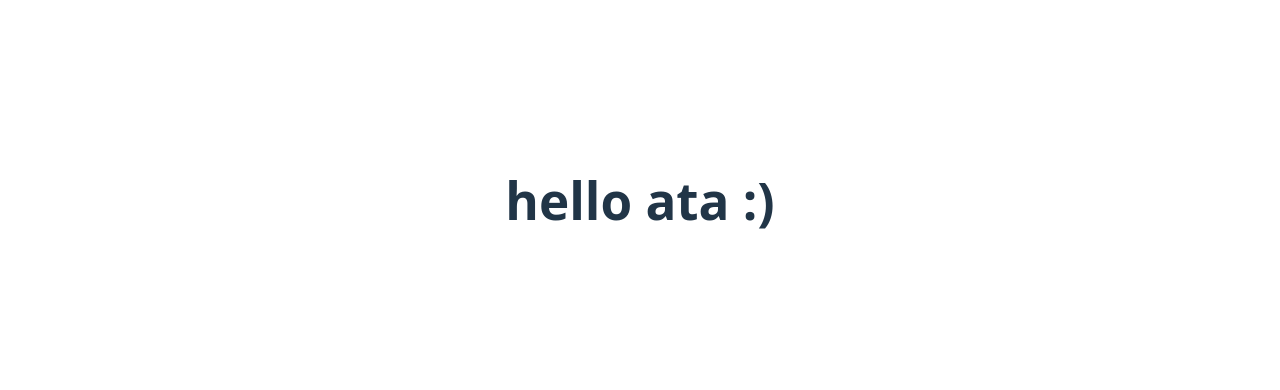
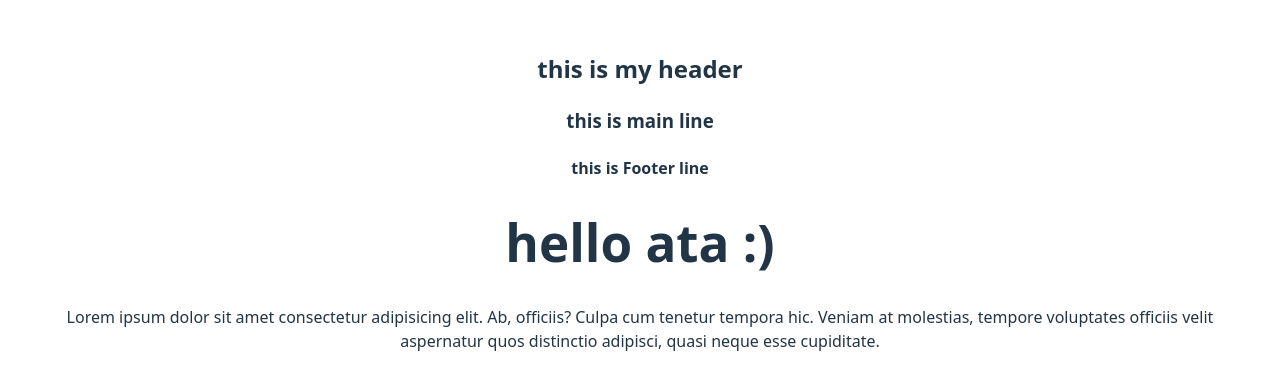
Before and after one commit to Atavagheffar/my-react-app-with-vite, a React (Vite) app: page / in a window 1280 px wide. Shown: the part 200-590 px from the top of the page. Built offline with nearby package versions, Linux system fonts and the light colour scheme.

Commit message:
add multi component + call them

```diff
--- /dev/null
+++ b/src/Footer.jsx
@@ -0,0 +1,3 @@
+export default function Footer() {
+  return <h4>this is Footer line</h4>;
+}
--- /dev/null
+++ b/src/Header.jsx
@@ -0,0 +1,3 @@
+export default function Header() {
+  return <h2>this is my header</h2>;
+}
--- a/src/Home.jsx
+++ b/src/Home.jsx
@@ -1,3 +1,22 @@
-export function Home() {
-  return <h1>hello ata :)</h1>;
+// import Home from "./Home.jsx";
+import Header from "./Header.jsx";
+import Maina from "./Maina.jsx";
+import Footer from "./Footer.jsx";
+
+export default function Home() {
+  return (
+    <div>
+      <Header />
+      <Maina />
+      <Footer />
+
+      <h1>hello ata :)</h1>
+      <p>
+        Lorem ipsum dolor sit amet consectetur adipisicing elit. Ab, officiis?
+        Culpa cum tenetur tempora hic. Veniam at molestias, tempore voluptates
+        officiis velit aspernatur quos distinctio adipisci, quasi neque esse
+        cupiditate.
+      </p>
+    </div>
+  );
 }
--- /dev/null
+++ b/src/Maina.jsx
@@ -0,0 +1,3 @@
+export default function Maina() {
+  return <h3>this is main line</h3>;
+}
--- a/src/main.jsx
+++ b/src/main.jsx
@@ -2,7 +2,7 @@ import { StrictMode } from "react";
 import { createRoot } from "react-dom/client";
 import "./index.css";
 import App from "./App.jsx";
-import { Home } from "./Home.jsx";
+import Home from "./Home.jsx";
 
 createRoot(document.getElementById("root")).render(
   <StrictMode>
```
